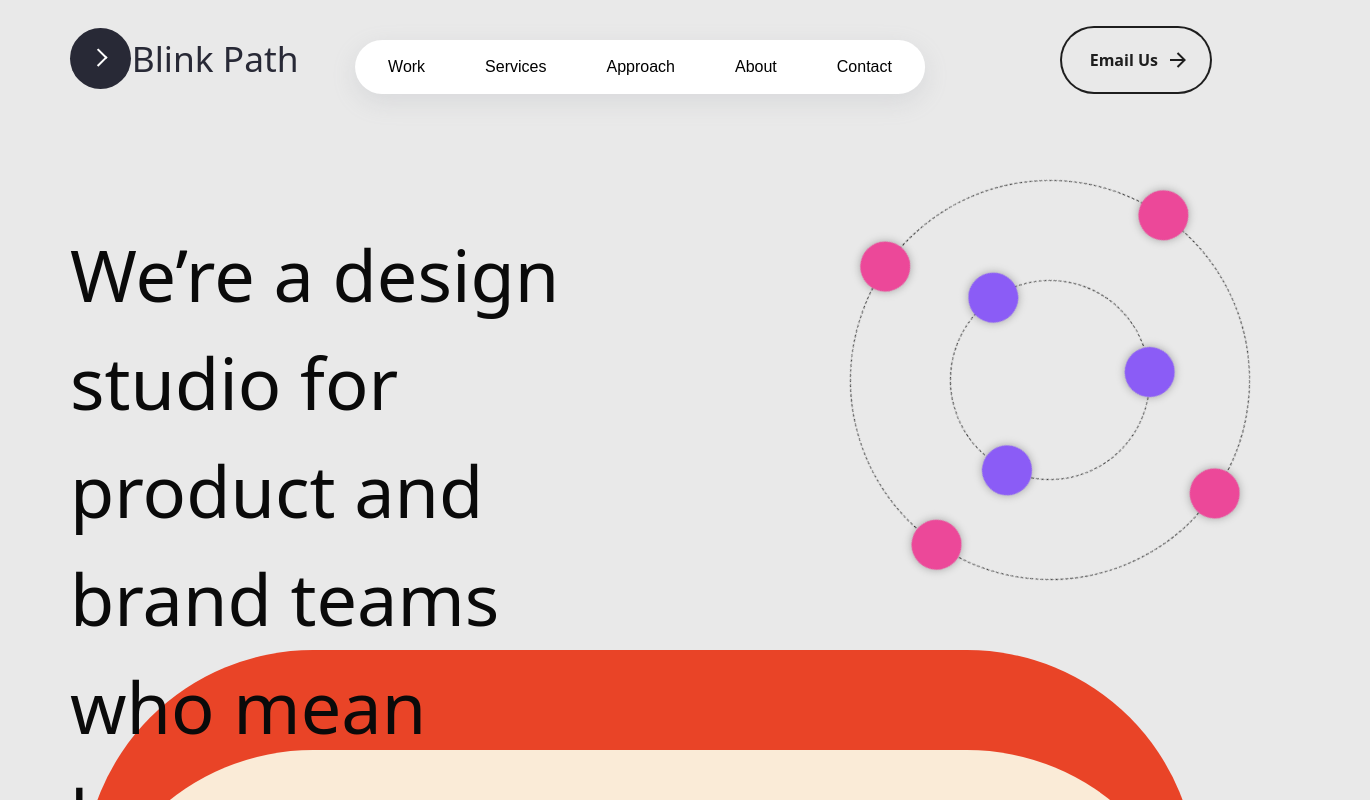
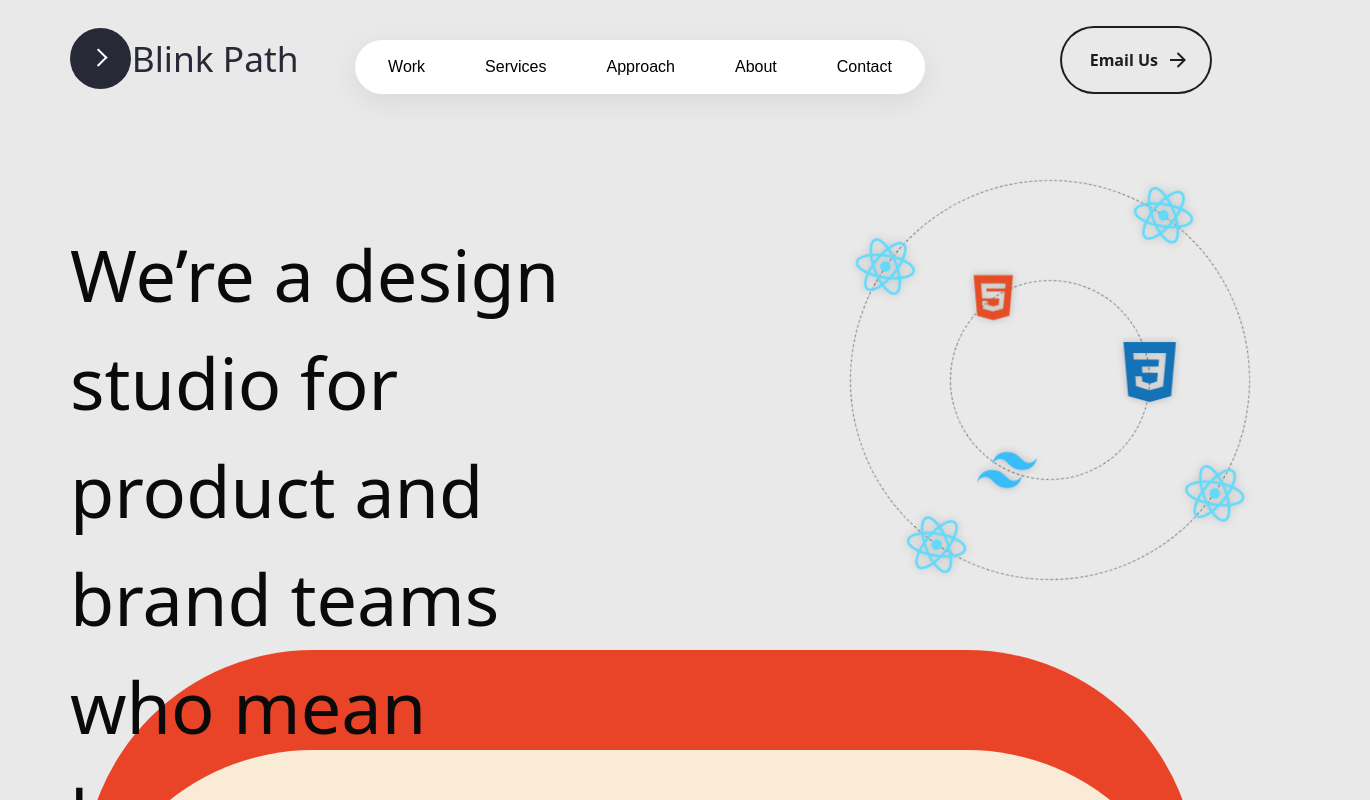
Before and after one commit to Subhamjain02/BlinkPath, a React (Vite) app in the folder profile-demo/: page / in a window 1280 px wide. Shown: the top 800 px of the page, 1370 px wide, since content can reach past the window. Built offline with nearby package versions, Linux system fonts and the light colour scheme.

Commit message:
Finish adding svgs to orbiting circles

```diff
--- a/profile-demo/src/Components/Hero/OrbitingCircles.jsx
+++ b/profile-demo/src/Components/Hero/OrbitingCircles.jsx
@@ -1,5 +1,35 @@
 import React from 'react';
 import styled, { keyframes } from 'styled-components';
+
+// SVG Components
+const ReactSVG = ({ size }) => (
+  <svg width={size} height={size} viewBox="-11.5 -10.23174 23 20.46348">
+    <circle cx="0" cy="0" r="2.05" fill="#61dafb"/>
+    <g stroke="#61dafb" strokeWidth="1" fill="none">
+      <ellipse rx="11" ry="4.2"/>
+      <ellipse rx="11" ry="4.2" transform="rotate(60)"/>
+      <ellipse rx="11" ry="4.2" transform="rotate(120)"/>
+    </g>
+  </svg>
+);
+
+const HTMLSVG = ({ size }) => (
+  <svg width={size} height={size} viewBox="0 0 24 24">
+    <path d="M4.136 3.012h15.729l-1.431 16.15-6.451 1.826-6.414-1.826-1.433-16.15zm5.266 7.302l-.173-2.035 7.533.002.173-1.963-9.87-.002.522 5.998h6.835l-.243 2.566-2.179.602-2.214-.605-.141-1.58h-2.102l.247 3.123 4.054 1.085 4.099-1.085.615-6.904h-7.126z" fill="#E44D26"/>
+  </svg>
+);
+
+const TailwindSVG = ({ size }) => (
+  <svg width={size} height={size} viewBox="0 0 54 33">
+    <path d="M27 0c-7.2 0-11.7 3.6-13.5 10.8 2.7-3.6 5.85-4.95 9.45-4.05 2.054.513 3.522 2.004 5.147 3.653C30.744 13.09 33.808 16.2 40.5 16.2c7.2 0 11.7-3.6 13.5-10.8-2.7 3.6-5.85 4.95-9.45 4.05-2.054-.513-3.522-2.004-5.147-3.653C36.756 3.11 33.692 0 27 0zM13.5 16.2C6.3 16.2 1.8 19.8 0 27c2.7-3.6 5.85-4.95 9.45-4.05 2.054.514 3.522 2.004 5.147 3.653C17.244 29.29 20.308 32.4 27 32.4c7.2 0 11.7-3.6 13.5-10.8-2.7 3.6-5.85 4.95-9.45 4.05-2.054-.513-3.522-2.004-5.147-3.653C23.256 19.31 20.192 16.2 13.5 16.2z" fill="#38BDF8"/>
+  </svg>
+);
+
+const CSSSVG = ({ size }) => (
+  <svg width={size} height={size} viewBox="0 0 24 24">
+    <path d="M1.5 0h21l-1.91 21.563L11.977 24l-8.564-2.438L1.5 0zm17.09 4.413L5.41 4.41l.213 2.622 10.125.002-.255 2.716h-6.64l.24 2.573h6.182l-.366 3.523-2.91.804-2.956-.81-.188-2.11h-2.61l.29 3.855L12 19.288l5.373-1.53L18.59 4.414z" fill="#1572B6"/>
+  </svg>
+);
 
 const OrbitingCircles = ({
   outerRadius = 200,
@@ -9,25 +39,34 @@ const OrbitingCircles = ({
   duration = 20,
   showCenter = true
 }) => {
+  const innerLogos = [
+    { Component: HTMLSVG, color: "#E44D26", name: "HTML" },
+    { Component: CSSSVG, color: "#1572B6", name: "CSS" },
+    { Component: TailwindSVG, color: "#38BDF8", name: "Tailwind" }
+  ];
+
   return (
     <OrbitContainer $size={outerRadius * 2 + circleSize}>
       <Center $size={centerSize} $show={showCenter}>
-        <svg width={centerSize} height={centerSize} viewBox="0 0 24 24">
-          <circle cx="12" cy="12" r="10" fill="#6366f1" />
-        </svg>
+        <ReactSVG size={centerSize} />
       </Center>
 
       <InnerOrbit $radius={innerRadius} $duration={duration} $reverse>
-        {[...Array(3)].map((_, i) => (
+        {innerLogos.map(({ Component, color }, i) => (
           <OrbitCircle
             key={`inner-${i}`}
             $size={circleSize}
-            $angle={i * (360 / 3)}
+            $angle={i * (360 / innerLogos.length)}
             $radius={innerRadius}
+
           >
-            <svg width={circleSize} height={circleSize} viewBox="0 0 24 24">
-              <circle cx="12" cy="12" r="10" fill="#8b5cf6" />
-            </svg>
+            <UprightContainer
+              $duration={duration}        /* same duration */
+              $reverse                   /* counter‑rotate */
+              $color={color}
+            >
+              <Component size={circleSize} />
+            </UprightContainer>
           </OrbitCircle>
         ))}
       </InnerOrbit>
@@ -40,9 +79,13 @@ const OrbitingCircles = ({
             $angle={i * (360 / 4)}
             $radius={outerRadius}
           >
-            <svg width={circleSize} height={circleSize} viewBox="0 0 24 24">
-              <circle cx="12" cy="12" r="10" fill="#ec4899" />
-            </svg>
+            <UprightContainer
+              $duration={duration}
+              $reverse
+              $color="#61DAFB"
+            >
+              <ReactSVG size={circleSize} />
+            </UprightContainer>
           </OrbitCircle>
         ))}
       </OuterOrbit>
@@ -50,22 +93,27 @@ const OrbitingCircles = ({
   );
 };
 
-// Animations
+// Parent orbit animations
 const orbit = keyframes`
   from { transform: rotate(0deg); }
   to   { transform: rotate(360deg); }
 `;
-
 const reverseOrbit = keyframes`
   from { transform: rotate(0deg); }
   to   { transform: rotate(-360deg); }
 `;
 
+// Counter‑rotation animation (for UprightContainer)
+const counterSpin = keyframes`
+  from { transform: rotate(0deg); }
+  to   { transform: rotate(360deg); }
+`;
+
 // Styled components
 const OrbitContainer = styled.div`
   position: relative;
-  width:  ${props => props.$size}px;
-  height: ${props => props.$size}px;
+  width:  ${p => p.$size}px;
+  height: ${p => p.$size}px;
   margin: 0 auto;
 `;
 
@@ -78,9 +126,16 @@ const Center = styled.div`
   height: ${props => props.$size}px;
   z-index: 10;
   display:  ${props => (props.$show ? 'block' : 'none')};
+  transition: all 0.3s ease;
 
   svg {
-    filter: drop-shadow(0 0 8px rgba(99, 102, 241, 0.7));
+    filter: drop-shadow(0 0 8px rgba(97, 218, 251, 0.7));
+    transition: all 0.3s ease;
+  }
+
+  &:hover svg {
+    transform: scale(1.15);
+    filter: drop-shadow(0 0 12px #61dafb);
   }
 `;
 
@@ -98,11 +153,11 @@ const OrbitBase = styled.div`
 `;
 
 const OuterOrbit = styled(OrbitBase)`
-  border: 1px dashed rgba(0, 0, 0, 0.8);
+  border: 1px dashed rgba(0, 0, 0, 0.5);
 `;
 
 const InnerOrbit = styled(OrbitBase)`
-  border: 1px dashed rgba(0, 0, 0, 0.8);
+  border: 1px dashed rgba(0, 0, 0, 0.5);
 `;
 
 const OrbitCircle = styled.div`
@@ -114,20 +169,58 @@ const OrbitCircle = styled.div`
   margin-top:  -${props => props.$size / 2}px;
   margin-left: -${props => props.$size / 2}px;
   transform-origin: center center;
+  cursor: pointer;
+  transition: transform 0.3s ease, z-index 0.3s ease;
+  z-index: 1;
+  display: flex;
+  justify-content: center;
+  align-items: center;
 
   transform:
     rotate(${props => props.$angle}deg)
     translateX(${props => props.$radius}px)
     rotate(-${props => props.$angle}deg);
 
+  &:hover {
+    z-index: 20;
+    transform:
+      rotate(${props => props.$angle}deg)
+      translateX(${props => props.$radius}px)
+      rotate(-${props => props.$angle}deg)
+      scale(1.15);
+
+    div {
+      svg {
+        filter: drop-shadow(0 0 12px ${props => props.$color});
+      }
+    }
+  }
+`;
+
+const UprightContainer = styled.div`
+  width: 100%;
+  height: 100%;
+  display: flex;
+  justify-content: center;
+  align-items: center;
+
+  /* counter-rotate to cancel parent spin */
+  animation: ${counterSpin}
+             ${p => p.$duration}s
+             linear
+             infinite;
+
   svg {
+    width: 100%;
+    height: 100%;
+    filter: drop-shadow(0 0 4px rgba(0,0,0,0.2));
     transition: all 0.3s ease;
-    filter: drop-shadow(0 0 4px rgba(0, 0, 0, 0.3));
+    /* you can also use p.$color here for hover if you like */
   }
 
   &:hover svg {
+    filter: drop-shadow(0 0 12px ${p => p.$color});
     transform: scale(1.1);
-    filter: drop-shadow(0 0 8px currentColor);
   }
 `;
 
```
